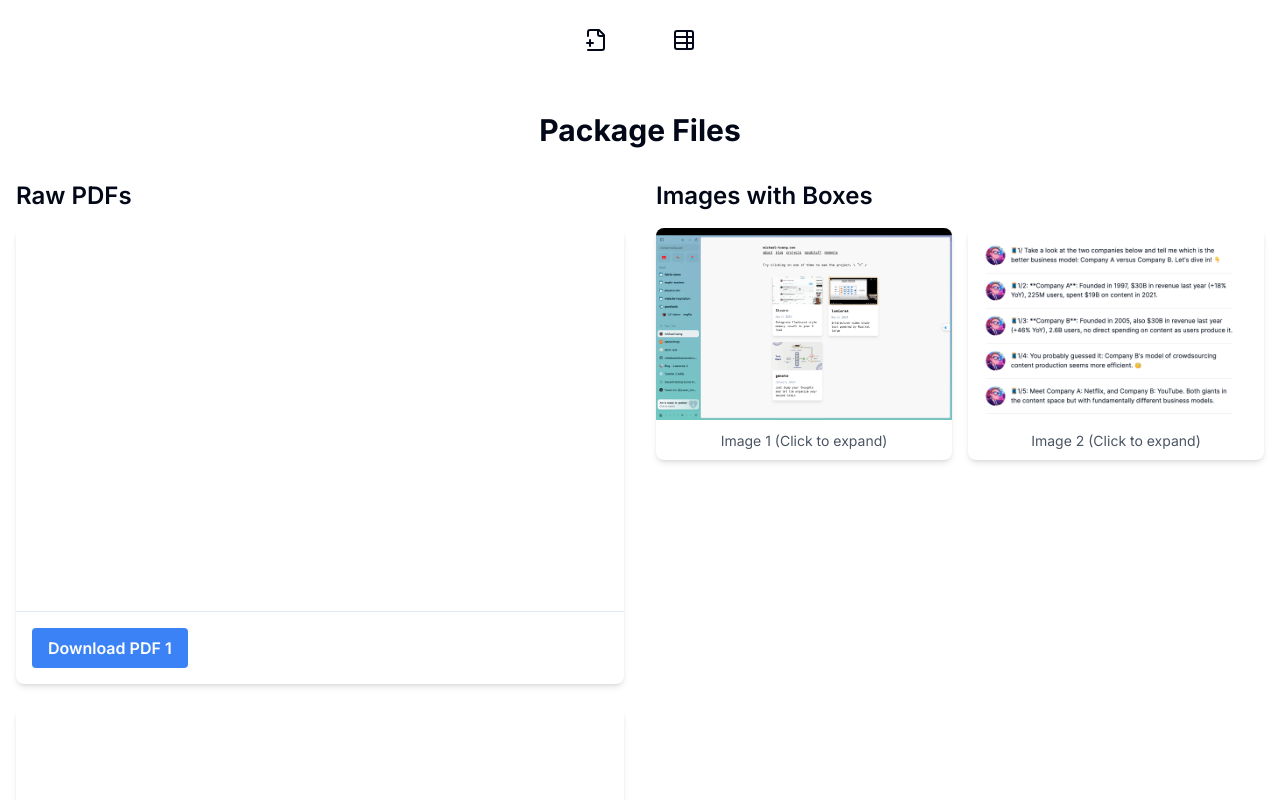
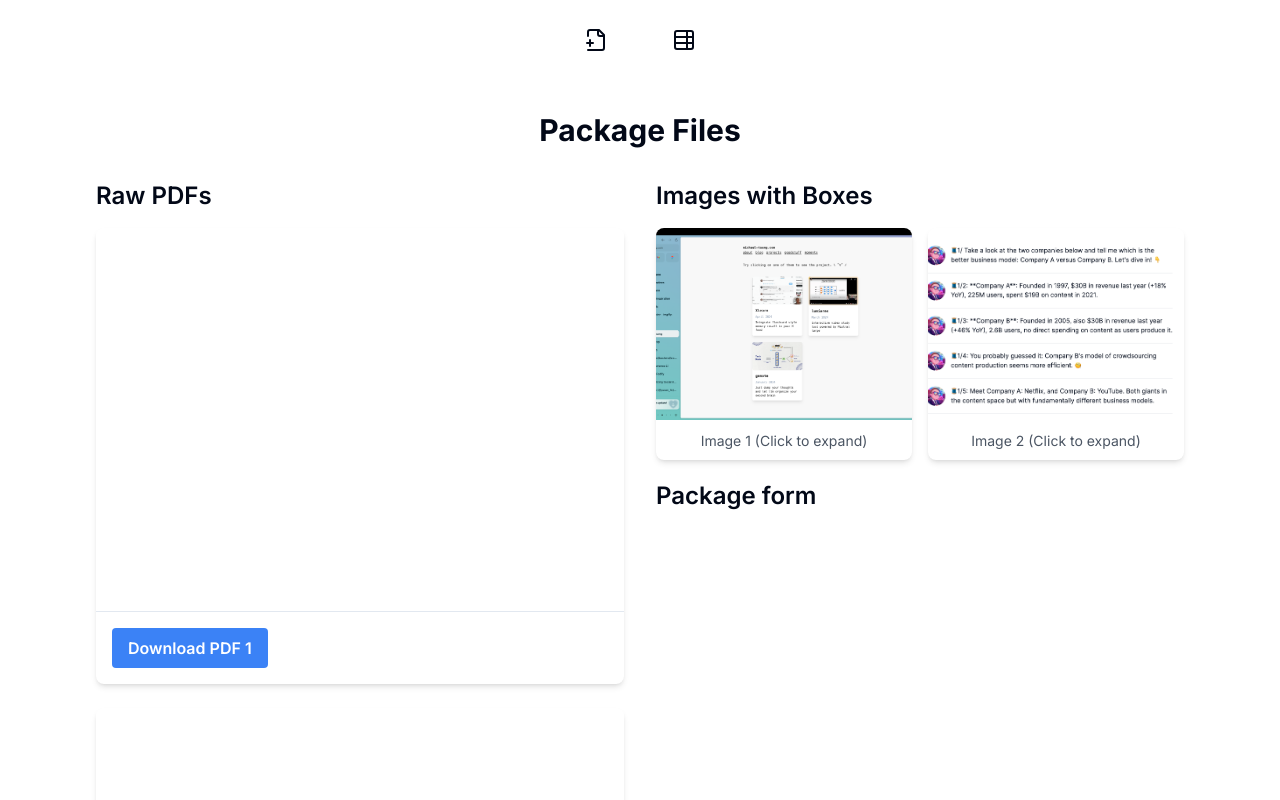
Before and after one commit to tsengtinghan/PaperFlow, a Next.js app: page /packages/pf001 in a window 1280 px wide. Shown: the top 800 px of the page. Built offline with nearby package versions, Linux system fonts and the light colour scheme; no server answers.

Commit message:
whatever

```diff
--- a/app/api/upload/route.ts
+++ b/app/api/upload/route.ts
@@ -1,10 +1,8 @@
 export async function POST(request: Request): Promise<Response> {
   const formData = await request.formData();
-  console.log(formData);
-  const file = formData.get("file");
-  const file1 = formData.get('files[0]');
-  const file2 = formData.get('files[1]');
-  console.log(file1);
-  console.log(file2);
-  return new Response(file1, {});
+  console.log("hello", formData);
+  const file = formData.get("files");
+
+  console.log(file);
+  return new Response(file, {});
 }
--- a/app/packages/[id]/page.tsx
+++ b/app/packages/[id]/page.tsx
@@ -49,7 +49,7 @@ export default function PackagePage({
   }, [params.id]);
 
   return (
-    <div className="container px-16 px-4 py-8">
+    <div className="container px-24 py-8">
       <h1 className="text-3xl font-bold text-center mb-8">Package Files</h1>
 
       <div className="grid grid-cols-1 lg:grid-cols-2 gap-8">
@@ -102,6 +102,8 @@ export default function PackagePage({
               </div>
             ))}
           </div>
+          <h2 className="text-2xl font-semibold mb-4 pt-5">Package form</h2>
+          <div data-tf-live="01J11J23SQH09WS4GZ4KJ86ADJ" ></div> <script src="//embed.typeform.com/next/embed.js"></script>
         </div>
       </div>
 
--- a/components/package-list.tsx
+++ b/components/package-list.tsx
@@ -15,7 +15,6 @@ export default function PackageFormList() {
   const [packageFormRows, setPackageFormRows] = useState<PackageRow[]>([]);
 
   useEffect(() => {
-    // Replace '/api/packageFormRows' with your actual API endpoint or local JSON path
     fetch("/fake_data.json")
       .then((res) => res.json())
       .then((data) => setPackageFormRows(data.packageRows))
--- a/components/ui/file_upload.tsx
+++ b/components/ui/file_upload.tsx
@@ -21,7 +21,7 @@ function FileUpload() {
     const formData = new FormData();
 
     files.forEach((file, index) => {
-      formData.append(`files[${index}]`, file);
+      formData.append("files", file);
     });
 
     formData.append("packageName", packageName);
```
